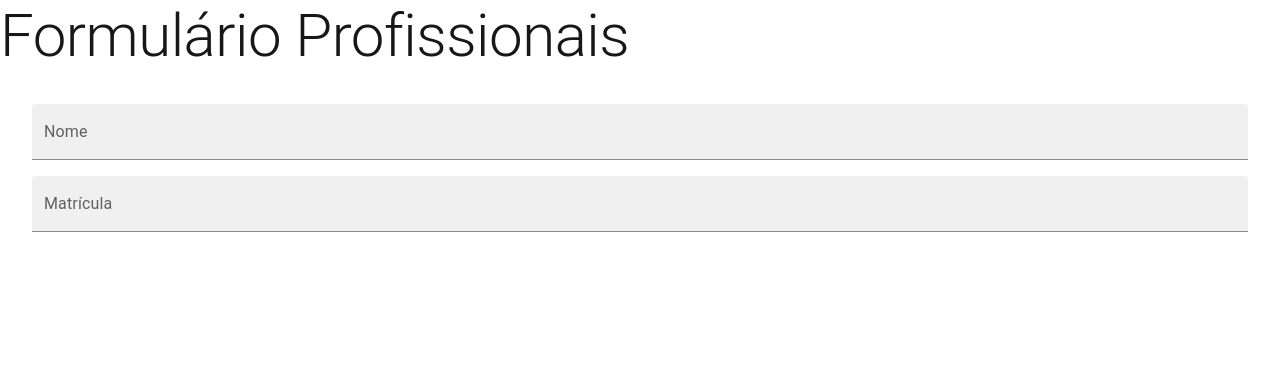
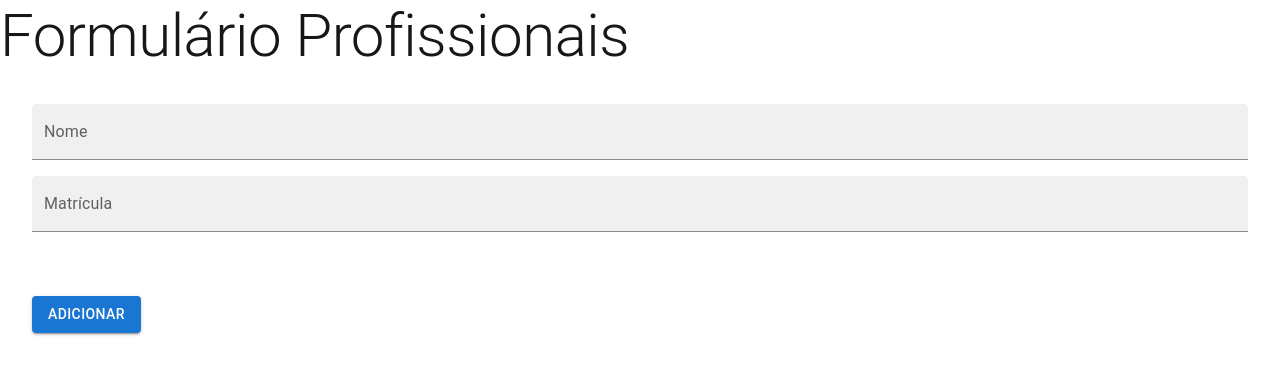
Before and after one commit to orivaldosantana/mvp_web_2025_04, a Next.js app: page / in a window 1280 px wide. Shown: the top 374 px of the page. Built offline with nearby package versions, Linux system fonts and the light colour scheme.

Commit message:
Ajusta cadastro de colaboradores para funcionar com 'server actions'

```diff
--- a/app/actions.ts
+++ b/app/actions.ts
@@ -4,3 +4,11 @@ export async function addTest(formData: FormData) {
   console.log("addTest: " + name);
   // ...
 }
+
+export async function addColaborador(formData: FormData) {
+  "use server";
+  let nome = formData.get("name");
+  let matricula = formData.get("mat");
+  console.log("addColaborador: " + nome + " - " + matricula);
+  // ...
+}
--- a/app/ui/forms/formcolaborator.tsx
+++ b/app/ui/forms/formcolaborator.tsx
@@ -1,17 +1,30 @@
 import * as React from "react";
 import Box from "@mui/material/Box";
 import TextField from "@mui/material/TextField";
+import Button from "@mui/material/Button";
+
+import { addColaborador } from "@/app/actions";
 
 export default function FormColaborador() {
   return (
+    <form action={addColaborador}>
       <Box sx={{ display: "flex", flexDirection: "column", margin: 4 }}>
         <TextField
-        id="filled-basic"
+          name="name"
           label="Nome"
           variant="filled"
           sx={{ marginBottom: 2 }}
         />
-      <TextField id="filled-basic" label="Matrícula" variant="filled" />
+        <TextField name="mat" label="Matrícula" variant="filled" />
       </Box>
+      <Button
+        variant="contained"
+        color="primary"
+        type="submit"
+        sx={{ margin: 4 }}
+      >
+        Adicionar
+      </Button>
+    </form>
   );
 }
```
Lines whose indentation alone changed are shown as unchanged.
